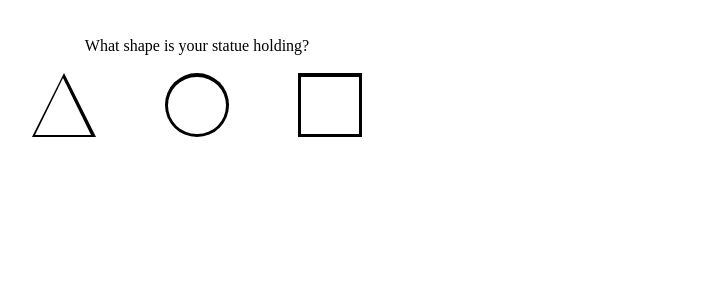
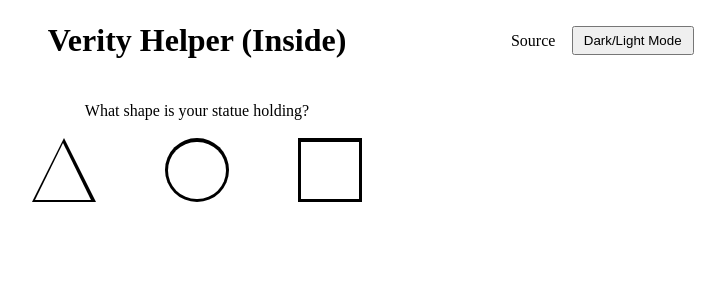
Before and after one commit to dvillavicencio/verity-inside-helper, a SvelteKit app: page / in a window 1280 px wide. Shown: the top 300 px of the page, without its empty margins (443-1168 px from the left). Built offline with nearby package versions, Linux system fonts and the light colour scheme.

Commit message:
Added header section with Grids for title and buttons

```diff
--- /dev/null
+++ b/src/lib/components/header/Header.svelte
@@ -0,0 +1,43 @@
+<script>
+
+</script>
+<style>
+.header {
+  display: grid;
+  grid-template-columns: 1fr auto 1fr;
+  align-items: center;
+  padding: .1vw;
+  column-gap: .5vw;
+  width: 100%;
+}
+
+.verity-title {
+  margin: 1vw;
+  text-align: center;
+}
+
+.buttons {
+  display: flex;
+  align-items: center;
+  justify-content: center;
+  gap: .5vw;
+}
+
+.github-button, .theme-toggle {
+  padding: 5px 10px;
+  cursor: pointer;
+}
+
+.empty {
+
+}
+</style>
+
+<div class="header">
+  <div class="empty"></div>
+  <h1 class="verity-title">Verity Helper (Inside)</h1>
+  <div class="buttons">
+    <a class="github-button">Source</a>
+    <button class="theme-toggle">Dark/Light Mode</button>
+  </div>
+</div>
--- a/src/routes/+page.svelte
+++ b/src/routes/+page.svelte
@@ -1,15 +1,17 @@
 <script>
   import ShapeSelector from "../lib/components/StatueShapeSelector/StatueSelector.svelte";
+  import Header from "../lib/components/header/Header.svelte";
 </script>
 <style>
   .container {
     display: flex;
-    flex-direction: center;
+    flex-direction: column;
     align-items: center;
     justify-content: center;
   }
 </style>
 
 <div class="container">
+  <Header />
   <ShapeSelector />
 </div>
--- /dev/null
+++ b/static/fonts.css
@@ -0,0 +1 @@
+@import url('https://fonts.googleapis.com/css2?family=Quicksand:wght@300..700&display=swap');
```
